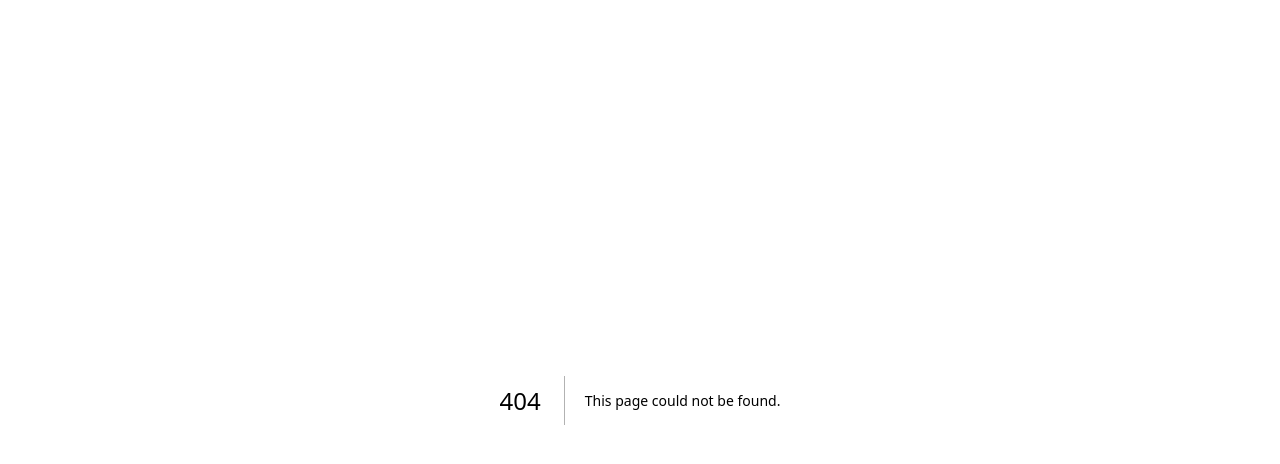
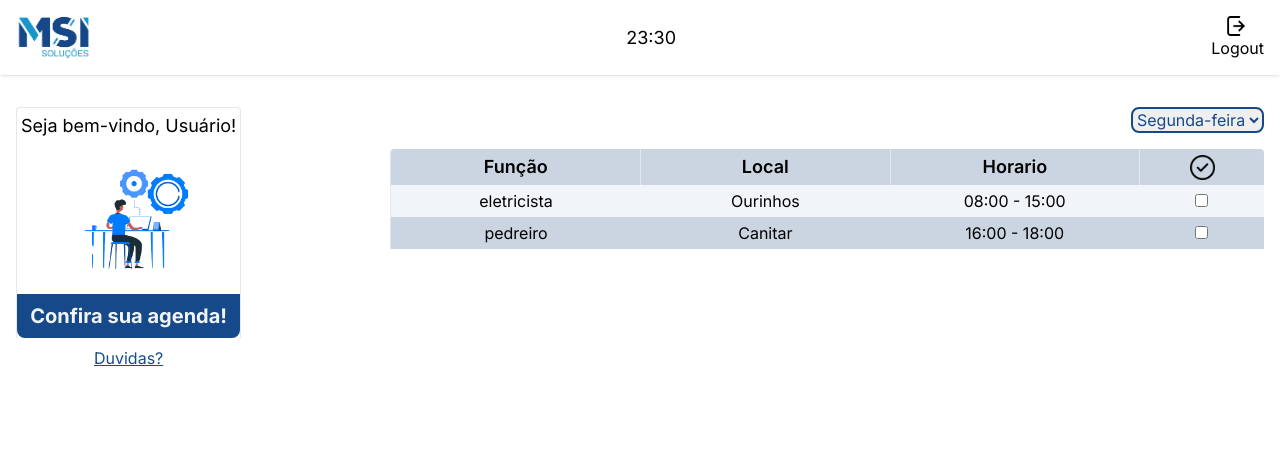
Before and after one commit to DeJunior007/MSI-HACKATHON-FATEC-2023, a Next.js app: page /usuario in a window 1280 px wide. Before the commit this address had no page. Shown: the top 464 px of the page. Built offline with nearby package versions, Linux system fonts and the light colour scheme.

Commit message:
Feat: Pagina para funcionario registrar presença

```diff
--- a/app/page.tsx
+++ b/app/page.tsx
@@ -16,8 +16,11 @@ export default function Home() {
 
     const userNameToSave = user || "Usuário";
     sessionStorage.setItem("UserName", userNameToSave);
-
-    router.push("/dash");
+    if (user == "deilton") {
+      router.push("/usuario");
+    } else {
+      router.push("/dash");
+    }
   };
 
   return (
@@ -63,7 +66,9 @@ export default function Home() {
                 placeholder="Senha"
                 className="bg-transparent border-b my-4 border-slate-100/50 outline-none text-white"
               />
-              <p className="text-sm text-[#18a832] my-6 font-light underline">Esqueceu a senha?</p>
+              <p className="text-sm text-[#18a832] my-6 font-light underline">
+                Esqueceu a senha?
+              </p>
               <button
                 type="submit"
                 className="bg-slate-100 w-auto p-2 text-[#0E2A48] rounded-full sm:mt-auto lt:mt-[50%]  font-bold"
--- /dev/null
+++ b/app/usuario/page.tsx
@@ -0,0 +1,125 @@
+"use client";
+import DashUserHead from "./head";
+import { SetStateAction, useState } from "react";
+import Image from "next/image";
+import card from "../assets/imgs/usercard.png";
+import check from "../assets/imgs/check-mark.png";
+import { horarios } from "../constants/lista";
+import logo from "../assets/imgs/msi-logo.png";
+import logoutIcon from "../assets/imgs/logout.png";
+import { useRouter } from "next/navigation";
+import { Relogio } from "../components/relogio";
+
+export default function Dash() {
+  const userName = sessionStorage.getItem("UserName") || "Usuário";
+  const router = useRouter();
+
+  const handleLogout = () => {
+    if (sessionStorage.getItem("UserName")) {
+      sessionStorage.removeItem("UserName");
+    }
+    router.push("/");
+  };
+
+  const [presenca, setPresenca] = useState(horarios);
+  const [diaSelecionado, setDiaSelecionado] = useState("0");
+  const handleDiaChange = (e: {
+    target: { value: SetStateAction<string> };
+  }) => {
+    setDiaSelecionado(e.target.value);
+  };
+  const horariosFiltrados = presenca.filter(
+    (agenda) => agenda.dia === diaSelecionado
+  );
+  return (
+    <>
+      <DashUserHead />
+      <main className="flex flex-col min-h-screen">
+        <nav className="flex justify-start items-center px-4 shadow">
+          <Image src={logo} alt="logo da MSI" width={75} />
+          <div className="w-full flex justify-end items-center h-full">
+            <div className="w-full flex justify-center items-center">
+              <Relogio />
+            </div>
+            <button
+              className="flex flex-col items-center justify-center"
+              onClick={handleLogout}
+            >
+              <Image
+                src={logoutIcon}
+                width={20}
+                alt="Ícone de logout do sistema"
+                className="mr-1"
+              />
+              Logout
+            </button>
+          </div>
+        </nav>
+        <section className="p-4 flex flex-col justify-between">
+          <section className=" w-full flex  lt:flex-col md:flex-row justify-between items-center h-full mt-4">
+            <div>
+              <div className="rounded-t flex flex-col items-center justify-center w-auto h-auto border-l border-r border-t">
+                <p className="text-lg p-1">{`Seja bem-vindo, ${userName}!`}</p>
+                <Image src={card} alt="vector de card do usuario" width={150} />
+                <p className="text-xl bg-[#16498A] text-slate-100 p-2 w-full text-center h-full rounded-b-lg font-bold">
+                  Confira sua agenda!
+                </p>{" "}
+              </div>
+              <p className="w-full text-center mt-2 text-[#164C8B] underline hover:cursor-pointer">
+                Duvidas?
+              </p>
+            </div>
+
+            <article className="lt:w-full md:w-[70%] lt:mt-4 md:mt-0 h-full self-start grid grid-cols-7 divide-x divide-300">
+              <div className="w-full flex justify-end col-span-7">
+                <select
+                  value={diaSelecionado}
+                  className="border-[#16498A] border-2 mb-4 rounded-lg text-[#16498A] outline-none"
+                  onChange={handleDiaChange}
+                >
+                  <option value="0">Segunda-feira</option>
+                  <option value="1">Terça-feira</option>
+                  <option value="2">Quarta-feira</option>
+                  <option value="3">Quinta-feira</option>
+                  <option value="4">Sexta-feira</option>
+                </select>
+              </div>
+              <div className="bg-slate-300 py-1 text-center col-span-2 font-semibold text-lg rounded-tl">
+                Função
+              </div>
+              <div className="bg-slate-300 py-1 text-center col-span-2 font-semibold text-lg">
+                Local
+              </div>
+              <div className="bg-slate-300 py-1 text-center col-span-2 font-semibold text-lg">
+                Horario
+              </div>
+              <div className="bg-slate-300 py-1 text-center font-semibold text-lg flex justify-center items-center rounded-tr">
+                <Image width={25} src={check} alt="check icone" />
+              </div>
+              {horariosFiltrados.map((agenda, index) => (
+                <article
+                  className={`lt:w-full col-span-7  h-full self-start grid grid-cols-7 ${
+                    index % 2 === 0 ? "bg-slate-100" : "bg-slate-300"
+                  }`}
+                >
+                  <div className="text-center col-span-2 py-1" tabIndex={index}>
+                    {agenda.funcao}
+                  </div>
+                  <div className="text-center col-span-2 py-1" tabIndex={index}>
+                    {agenda.local}
+                  </div>
+                  <div className="text-center col-span-2 py-1" tabIndex={index}>
+                    {agenda.horario}
+                  </div>
+                  <div className="text-center py-1" tabIndex={index}>
+                    <input className="accent-[#18A832]" type="checkbox" />
+                  </div>
+                </article>
+              ))}
+            </article>
+          </section>
+        </section>
+      </main>
+    </>
+  );
+}
```
